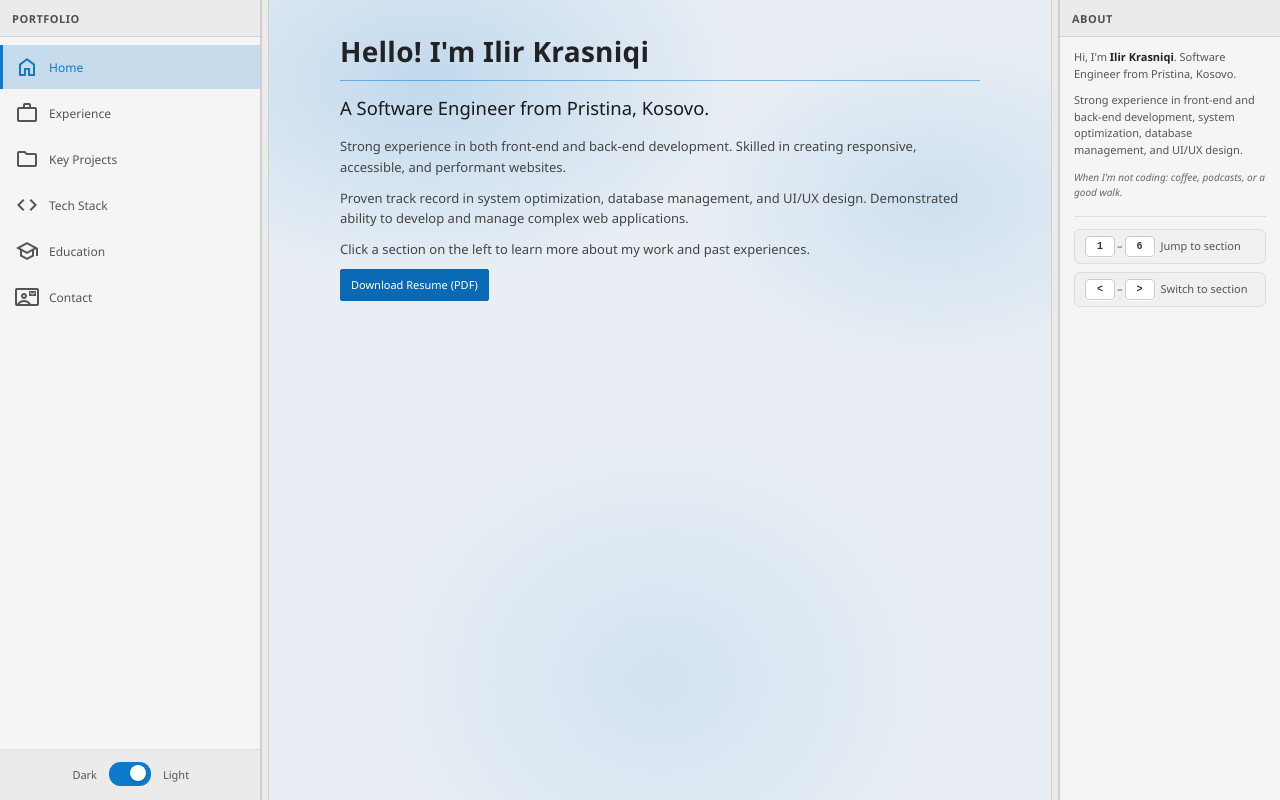
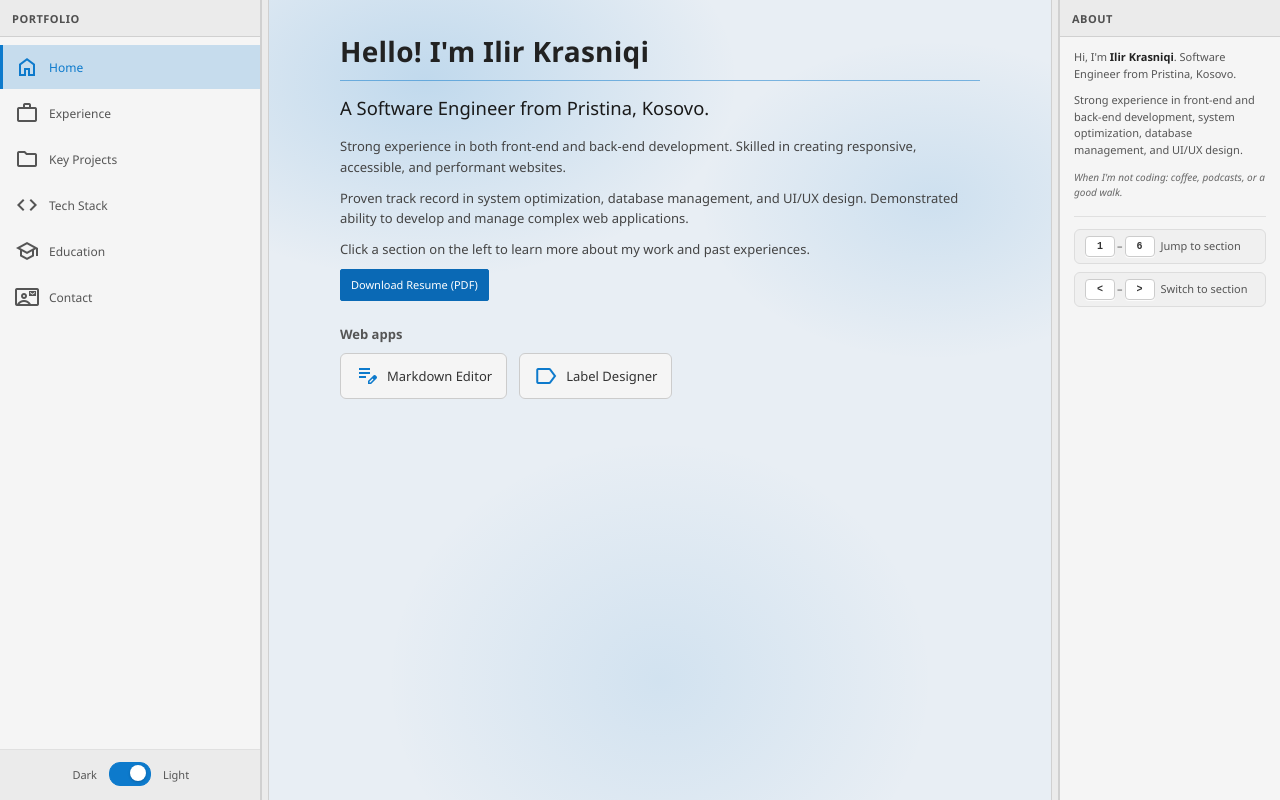
Before and after one commit to ilirk18/Portfolio, a plain HTML site: page index.html in a window 1280 px wide. Both pictures are taken after a click on the switch "Use light theme". Drawn offline with nearby package versions, Linux system fonts and the light colour scheme.

Commit message:
Update app.js, index.html, style.css, theme-light.css

```diff
--- a/app.js
+++ b/app.js
@@ -477,7 +477,8 @@
       linksEl.innerHTML = "";
       if (project.liveUrl) {
         var liveLink = document.createElement("a");
-        liveLink.href = project.liveUrl;
+        var theme = getTheme();
+        liveLink.href = project.liveUrl + (project.liveUrl.indexOf("?") >= 0 ? "&" : "?") + "theme=" + theme;
         liveLink.target = "_blank";
         liveLink.rel = "noopener noreferrer";
         liveLink.className = "btn-panel btn-primary project-detail-link";
@@ -630,13 +631,26 @@
       const next = getTheme() === "light" ? "dark" : "light";
       setTheme(next);
       updateThemeSwitch();
+      setupHomeWebAppLinks();
     });
+  }
+
+  function setupHomeWebAppLinks() {
+    const theme = getTheme();
+    const markdown = PROJECTS.find(function (p) { return p.id === "markdown-editor"; });
+    const label = PROJECTS.find(function (p) { return p.id === "label-designer"; });
+    const sep = function (url) { return url.indexOf("?") >= 0 ? "&" : "?"; };
+    const mdEl = document.getElementById("homeWebAppMarkdown");
+    const lbEl = document.getElementById("homeWebAppLabel");
+    if (markdown && markdown.liveUrl && mdEl) mdEl.href = markdown.liveUrl + sep(markdown.liveUrl) + "theme=" + theme;
+    if (label && label.liveUrl && lbEl) lbEl.href = label.liveUrl + sep(label.liveUrl) + "theme=" + theme;
   }
 
   setTheme(getTheme());
   setupPanelResizers();
   setupNavigation();
   setupProjectCards();
+  setupHomeWebAppLinks();
   setupComparisonExpandModal();
   setupKeyboard();
   setupThemeSwitch();
--- a/index.html
+++ b/index.html
@@ -94,6 +94,19 @@
           <p class="section-actions">
             <a href="https://ilir.netlify.app/ilir-krasniqi-cv.pdf" class="btn-panel btn-primary" target="_blank" rel="noopener noreferrer" download>Download Resume (PDF)</a>
           </p>
+          <div class="web-apps-block">
+            <h3 class="web-apps-heading">Web apps</h3>
+            <div class="web-apps-row">
+              <a id="homeWebAppMarkdown" href="https://ilirk-markdown.netlify.app/" class="web-app-link" target="_blank" rel="noopener noreferrer">
+                <span class="material-symbols-outlined web-app-icon" aria-hidden="true">edit_note</span>
+                <span class="web-app-name">Markdown Editor</span>
+              </a>
+              <a id="homeWebAppLabel" href="https://ilirk-label-maker.netlify.app/" class="web-app-link" target="_blank" rel="noopener noreferrer">
+                <span class="material-symbols-outlined web-app-icon" aria-hidden="true">label</span>
+                <span class="web-app-name">Label Designer</span>
+              </a>
+            </div>
+          </div>
         </section>
 
         <section id="section-experience" class="content-section" aria-labelledby="heading-experience" hidden>
--- a/style.css
+++ b/style.css
@@ -304,6 +304,48 @@ body {
 
 .section-actions .btn-panel {
   display: inline-flex;
+}
+
+/* Web apps (Home) */
+.web-apps-block {
+  margin-top: 24px;
+}
+.web-apps-heading {
+  font-size: 13px;
+  font-weight: 600;
+  color: #b8b8b8;
+  margin: 0 0 10px 0;
+}
+.web-apps-row {
+  display: flex;
+  flex-wrap: wrap;
+  gap: 12px;
+}
+.web-app-link {
+  display: inline-flex;
+  align-items: center;
+  gap: 8px;
+  padding: 10px 14px;
+  font-size: 13px;
+  font-weight: 500;
+  color: #e0e0e0;
+  background: #2b2b2b;
+  border: 1px solid #404040;
+  border-radius: 6px;
+  text-decoration: none;
+  transition: background 0.2s, border-color 0.2s, color 0.2s;
+}
+.web-app-link:hover {
+  background: #353535;
+  border-color: #0d7acc;
+  color: #fff;
+}
+.web-app-icon {
+  font-size: 22px;
+  color: #0d7acc;
+}
+.web-app-link:hover .web-app-icon {
+  color: #5ba3e8;
 }
 
 /* Timeline (Experience) */
--- a/theme-light.css
+++ b/theme-light.css
@@ -95,6 +95,23 @@ html.theme-light .section-intro {
 
 html.theme-light .section-hint {
   color: #888;
+}
+
+html.theme-light .web-apps-heading {
+  color: #555;
+}
+html.theme-light .web-app-link {
+  color: #333;
+  background: #f5f5f5;
+  border-color: #ccc;
+}
+html.theme-light .web-app-link:hover {
+  background: #eee;
+  border-color: #0d7acc;
+  color: #111;
+}
+html.theme-light .web-app-icon {
+  color: #0d7acc;
 }
 
 html.theme-light .timeline-item {
```
